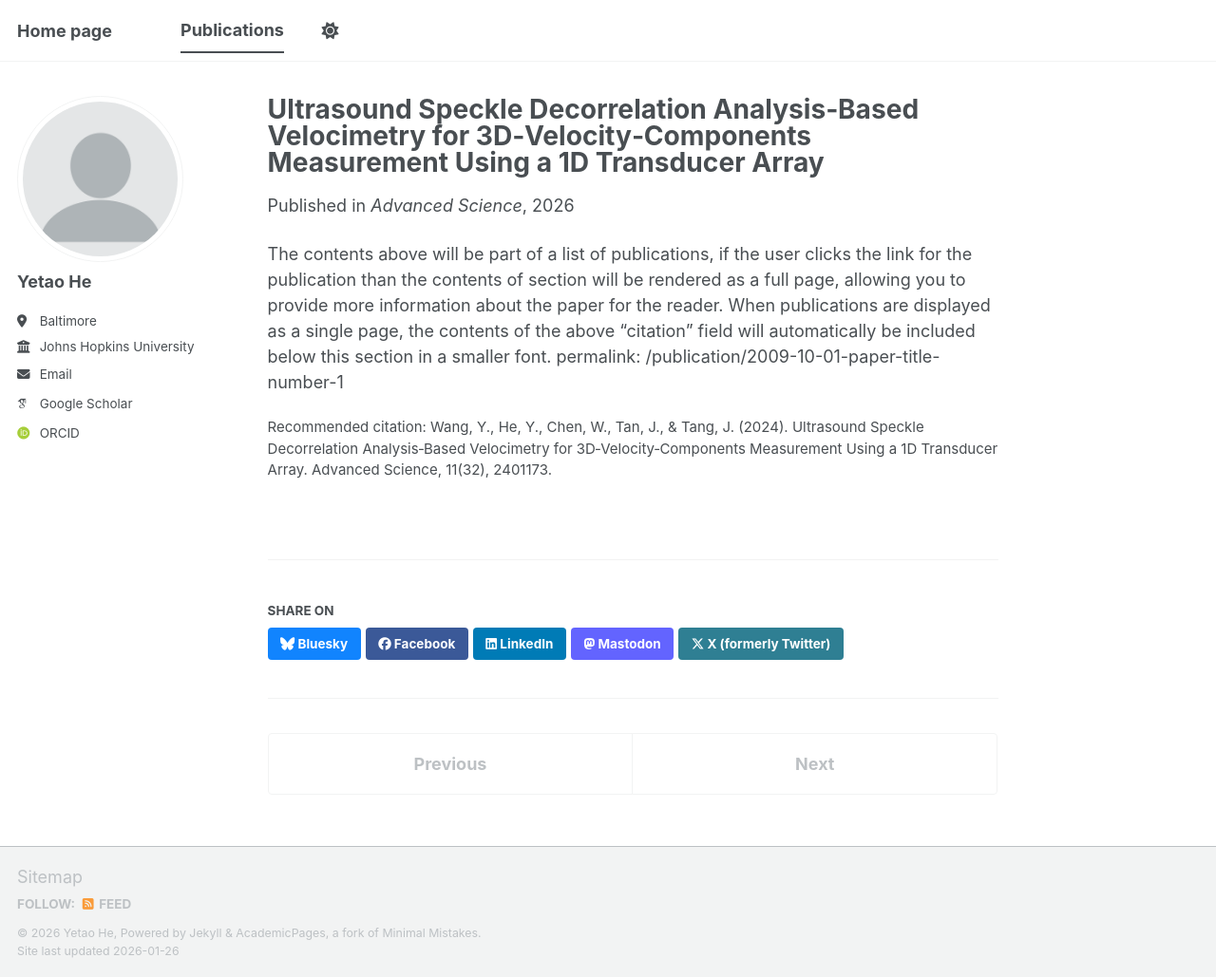
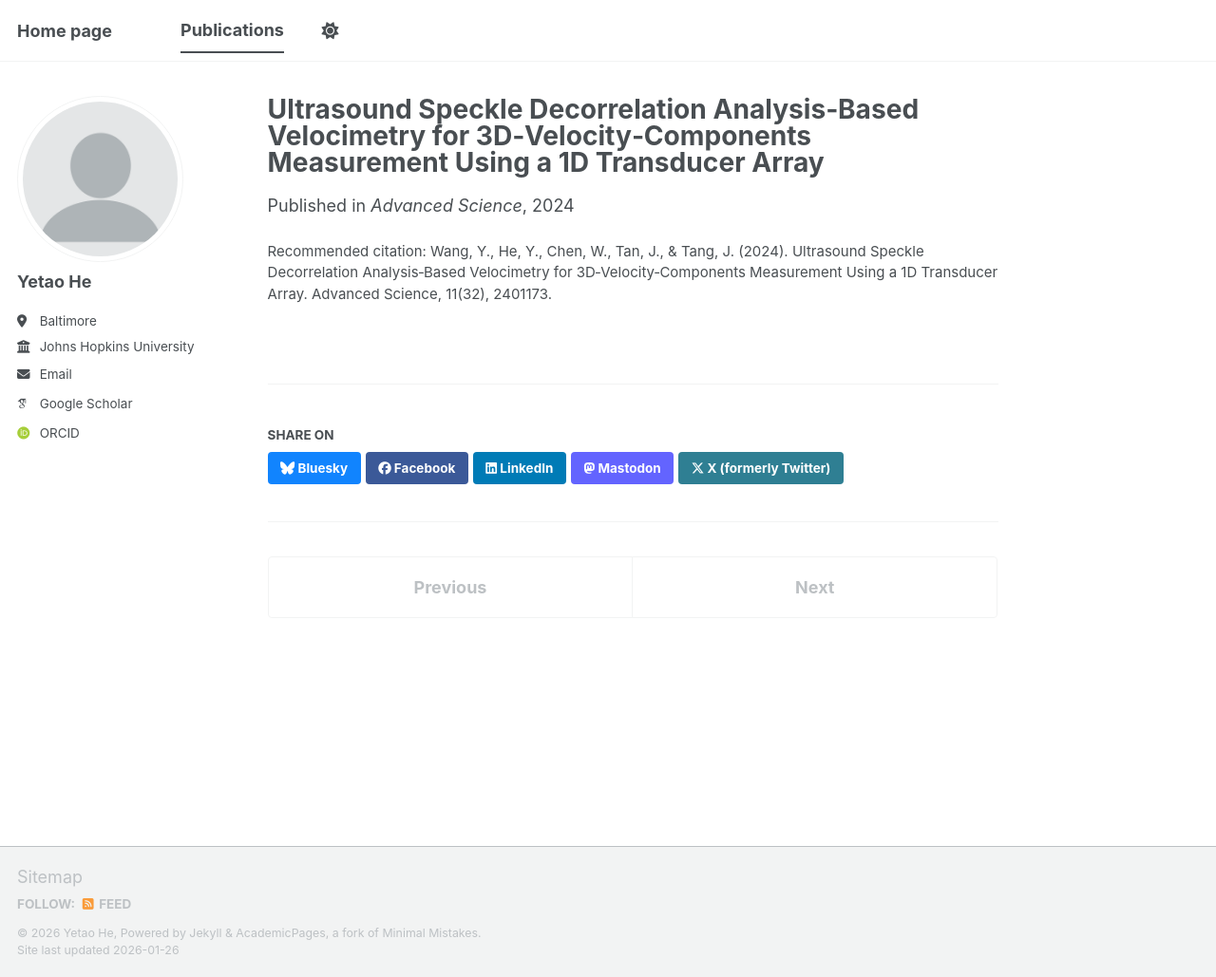
Before and after one commit to YetiHe/YetiHe.github.io, a Jekyll site: the page built from _publications/2024_advsci_ultrasound.md, in a window 1280 px wide and 1029 px high. Shown: the whole window at 95% size. Built offline with Jekyll 4.4.1, drawn with Linux system fonts in a browser that asks for light colours; some web fonts are replaced; a script bundle is joined from its source files by our own code; library files that are not in the unit come from our copies.

Commit message:
Update publication details for ultrasound paper
Added publication date and citation for the paper.

```diff
--- a/_publications/2024_advsci_ultrasound.md
+++ b/_publications/2024_advsci_ultrasound.md
@@ -3,7 +3,6 @@
 collection: publications
 category: paper2024
 venue: 'Advanced Science'
+date: 2024-08-01
 citation: 'Wang, Y., He, Y., Chen, W., Tan, J., & Tang, J. (2024). Ultrasound Speckle Decorrelation Analysis‐Based Velocimetry for 3D‐Velocity‐Components Measurement Using a 1D Transducer Array. Advanced Science, 11(32), 2401173.'
 ---
-The contents above will be part of a list of publications, if the user clicks the link for the publication than the contents of section will be rendered as a full page, allowing you to provide more information about the paper for the reader. When publications are displayed as a single page, the contents of the above "citation" field will automatically be included below this section in a smaller font.
-permalink: /publication/2009-10-01-paper-title-number-1
```
